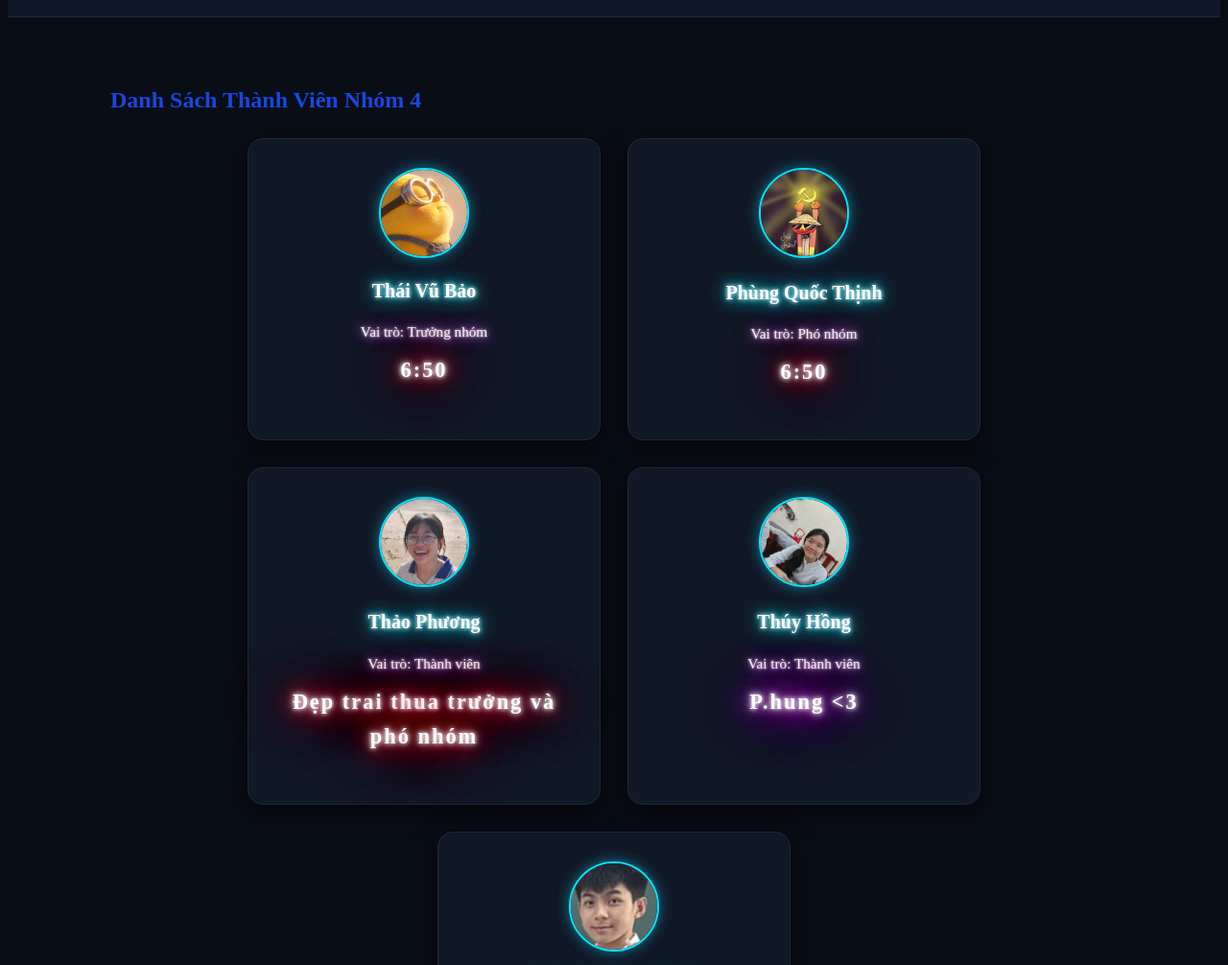
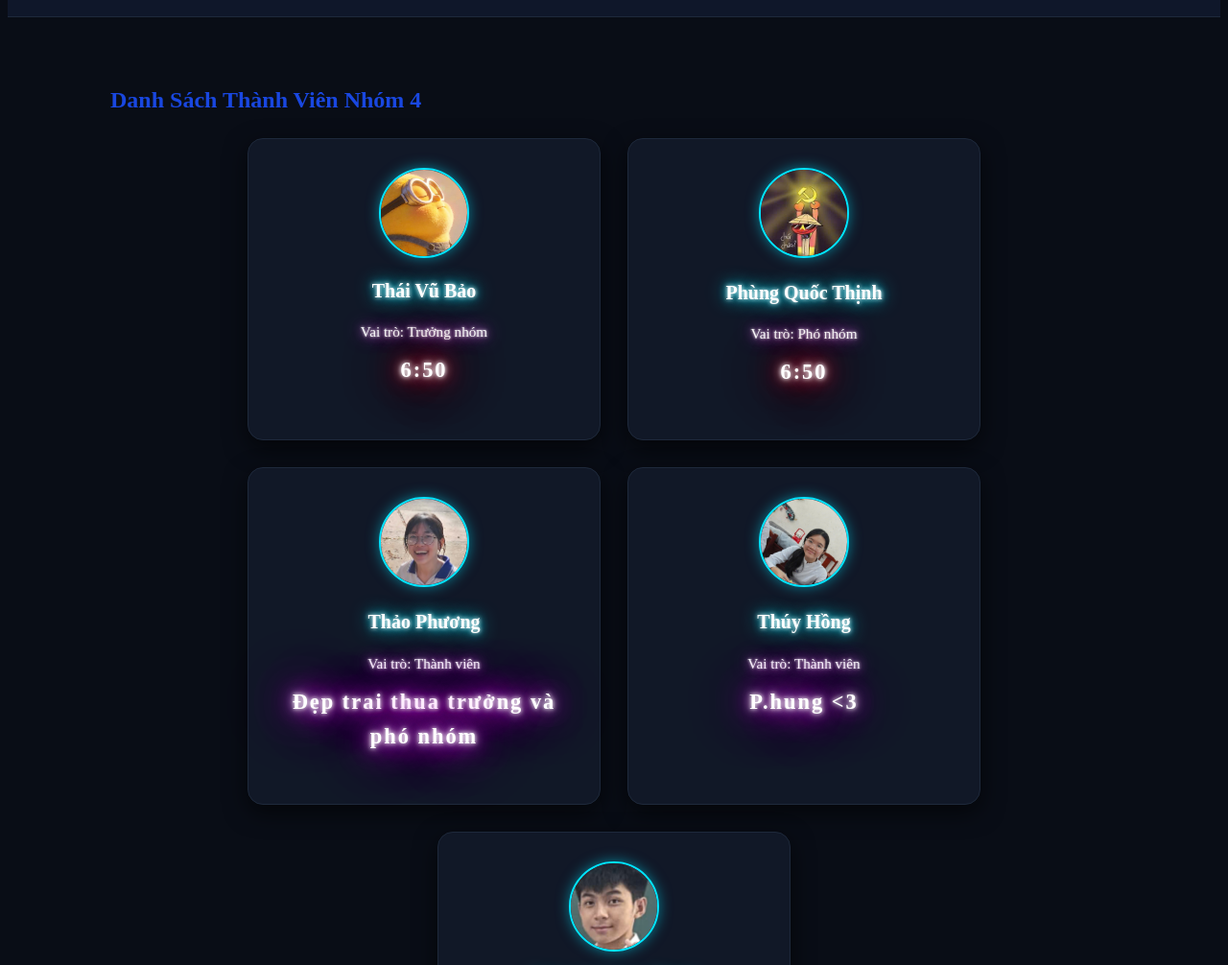
Before and after one commit to CodocLang/Nhom4_12TTK34, a plain HTML site: page thanh_vien.html in a window 1280 px wide. Shown: the part 94-1100 px from the top of the page at 96% size. Drawn offline with Linux system fonts and the light colour scheme.

Commit message:
Update thanh_vien.html

```diff
--- a/thanh_vien.html
+++ b/thanh_vien.html
@@ -41,7 +41,7 @@
                 <div class="avatar"><img src="thaophuong.jpg" alt="dz"></div>
                 <h3 class="member-name">Thảo Phương</h3>
                 <p class="member-role">Vai trò: Thành viên</p>
-                <p class="neon-650">Đẹp trai thua trưởng và phó nhóm</p>
+                <p class="gai">Đẹp trai thua trưởng và phó nhóm</p>
             </div>
 
             <!-- Hàng 2 - Thẻ 4 (Tự động căn giữa dưới hàng 1) -->
```
